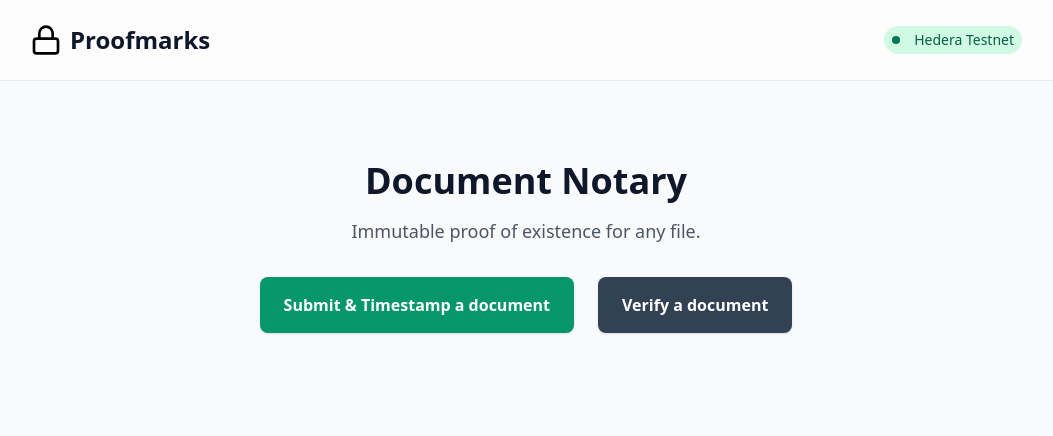
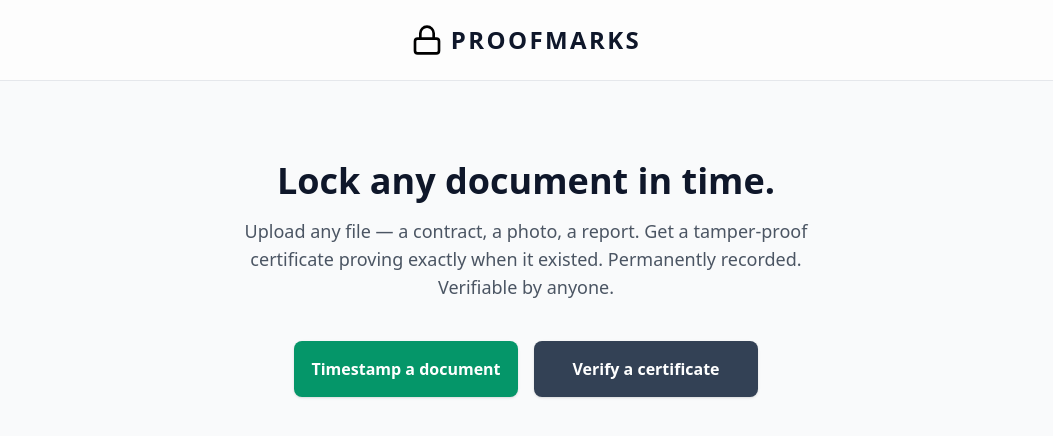
Before and after one commit to Yoseph-ai/proofmarks-website, a Next.js app: page / in a window 1280 px wide. Shown: the top 436 px of the page, without its empty margins (114-1167 px from the left). Built offline with nearby package versions, Linux system fonts and the light colour scheme.

Commit message:
Orchestrated UI refinements across homepage and header components

```diff
--- a/src/app/page.tsx
+++ b/src/app/page.tsx
@@ -3,16 +3,27 @@ import Link from "next/link";
 export default function Home() {
   return (
     <main className="max-w-5xl mx-auto px-4 py-20 text-center">
-      <h1 className="text-4xl font-extrabold mb-4">Document Notary</h1>
-      <p className="text-lg text-gray-600 mb-8">Immutable proof of existence for any file.</p>
+      <h1 className="text-4xl font-extrabold mb-4">
+        Lock any document in time.
+      </h1>
+      <p className="text-lg text-gray-600 mb-10 max-w-xl mx-auto">
+        Upload any file — a contract, a photo, a report. Get a tamper-proof
+        certificate proving exactly when it existed. Permanently recorded.
+        Verifiable by anyone.
+      </p>
 
-      <div className="flex justify-center gap-6">
-        <Link href="/timestamp" className="px-6 py-4 bg-emerald-600 text-white rounded-lg font-semibold shadow">
-          Submit & Timestamp a document
+      <div className="flex flex-col sm:flex-row justify-center items-center gap-4">
+        <Link
+          href="/timestamp"
+          className="w-full sm:w-56 py-4 bg-emerald-600 hover:bg-emerald-700 text-white rounded-lg font-semibold shadow text-center transition"
+        >
+          Timestamp a document
         </Link>
-
-        <Link href="/verify" className="px-6 py-4 bg-slate-700 text-white rounded-lg font-semibold shadow">
-          Verify a document
+        <Link
+          href="/verify"
+          className="w-full sm:w-56 py-4 bg-slate-700 hover:bg-slate-800 text-white rounded-lg font-semibold shadow text-center transition"
+        >
+          Verify a certificate
         </Link>
       </div>
     </main>
--- a/src/components/Header.tsx
+++ b/src/components/Header.tsx
@@ -1,29 +1,20 @@
 "use client";
 import Link from "next/link";
-import Badge from "./ui/Badge";
 
 export default function Header() {
   return (
     <header className="w-full py-6 border-b bg-white/60 backdrop-blur-sm">
-      <div className="max-w-5xl mx-auto px-4 flex items-center justify-between">
-        <Link href="/" className="flex items-center gap-3">
-          {/* Lock SVG + Proofmarks text */}
-          <div className="flex items-center gap-2">
-            <img
-              src="/lock.svg"
-              alt="Proofmarks lock icon"
-              className="h-8 w-8"
-            />
-            <span className="text-2xl font-bold">Proofmarks</span>
-          </div>
+      <div className="max-w-5xl mx-auto px-4 flex items-center justify-center">
+        <Link href="https://proofmarks.cloud" className="flex items-center gap-2">
+          <img
+            src="/lock.svg"
+            alt="Proofmarks"
+            className="h-8 w-8"
+          />
+          <span className="text-2xl font-bold uppercase tracking-widest">
+            Proofmarks
+          </span>
         </Link>
-
-        <nav className="flex items-center gap-3">
-          <Badge>
-            <span className="w-2 h-2 rounded-full bg-emerald-700 inline-block mr-1.5" />
-            Hedera Testnet
-          </Badge>
-        </nav>
       </div>
     </header>
   );
```
